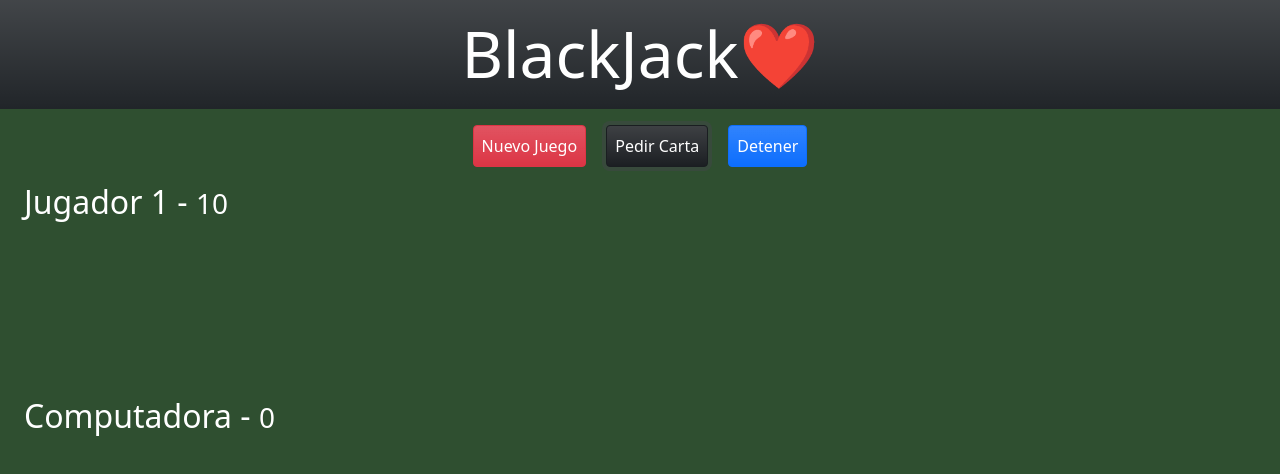
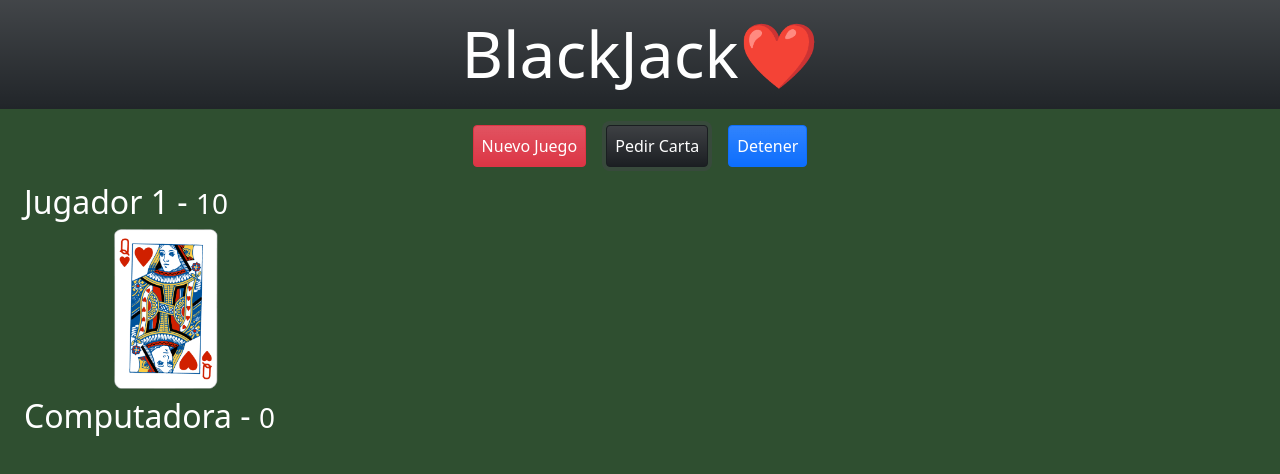
Before and after one commit to Nahuel-DevOne/blackjack, a plain HTML site: page index.html in a window 1280 px wide. Both pictures are taken after a click on the button "Pedir Carta". Drawn offline with Linux system fonts and the light colour scheme.

Commit message:
creating the cards in the html

```diff
--- a/assets/css/styles.css
+++ b/assets/css/styles.css
@@ -10,8 +10,8 @@
 }
 
 .carta{
-    width: 15vw;
-    height: auto;
+    height: 20vh;
+    width: auto;
     position: relative;
     left: 10vw;
     margin-left: -3vw;
--- a/assets/js/juego.js
+++ b/assets/js/juego.js
@@ -15,7 +15,8 @@ let puntosJugador = 0,
 /********** Selectores o referencias al HTML **********/
 // Selector de btnPedir
 const btnPedir = document.querySelector('#btnPedir');
-const puntosHTML = document.querySelectorAll('small')
+const puntosHTML = document.querySelectorAll('small');
+const divCartasJugador = document.querySelector('#jugador-cartas');
 
 // Crea un nuevo deck
 const crearDeck = () => {
@@ -88,4 +89,22 @@ btnPedir.addEventListener('click', () => {
 
     puntosJugador = puntosJugador + valorCarta(carta);
     puntosHTML[0].innerText = puntosJugador;
+    /** <img class="carta" src="assets/cartas/2C.png" alt=""> así es como se debe crear la carta */
+    // Creando el elemento img para representar la imagen de la carta
+    const imgCarta = document.createElement('img');
+    // agregando el atributo src y la clase a la carta
+    imgCarta.src = `assets/cartas/${carta}.png`;
+    imgCarta.classList.add('carta')
+    // Insertando la carta al contenedor del jugador
+    divCartasJugador.appendChild(imgCarta);
+
+    if (puntosJugador > 21) {
+        console.warn('Lo siento mucho, perdiste')
+        btnPedir.disabled = true;
+    } else if (puntosJugador === 21) {
+        console.warn('21, genial!');
+        btnPedir.disabled = true;
+    }
+
+
 })
--- a/index.html
+++ b/index.html
@@ -4,7 +4,7 @@
     <meta charset="UTF-8">
     <meta http-equiv="X-UA-Compatible" content="IE=edge">
     <meta name="viewport" content="width=device-width, initial-scale=1.0">
-    <title>BlackJack ♣️</title>
+    <title>BlackJack❤️</title>
     <!-- Enlace al CSS de Bootstrap local -->
     <link rel="stylesheet" href="assets/bootstrap/css/bootstrap.min.css">
     <!-- Enlace a CSS local -->
```
